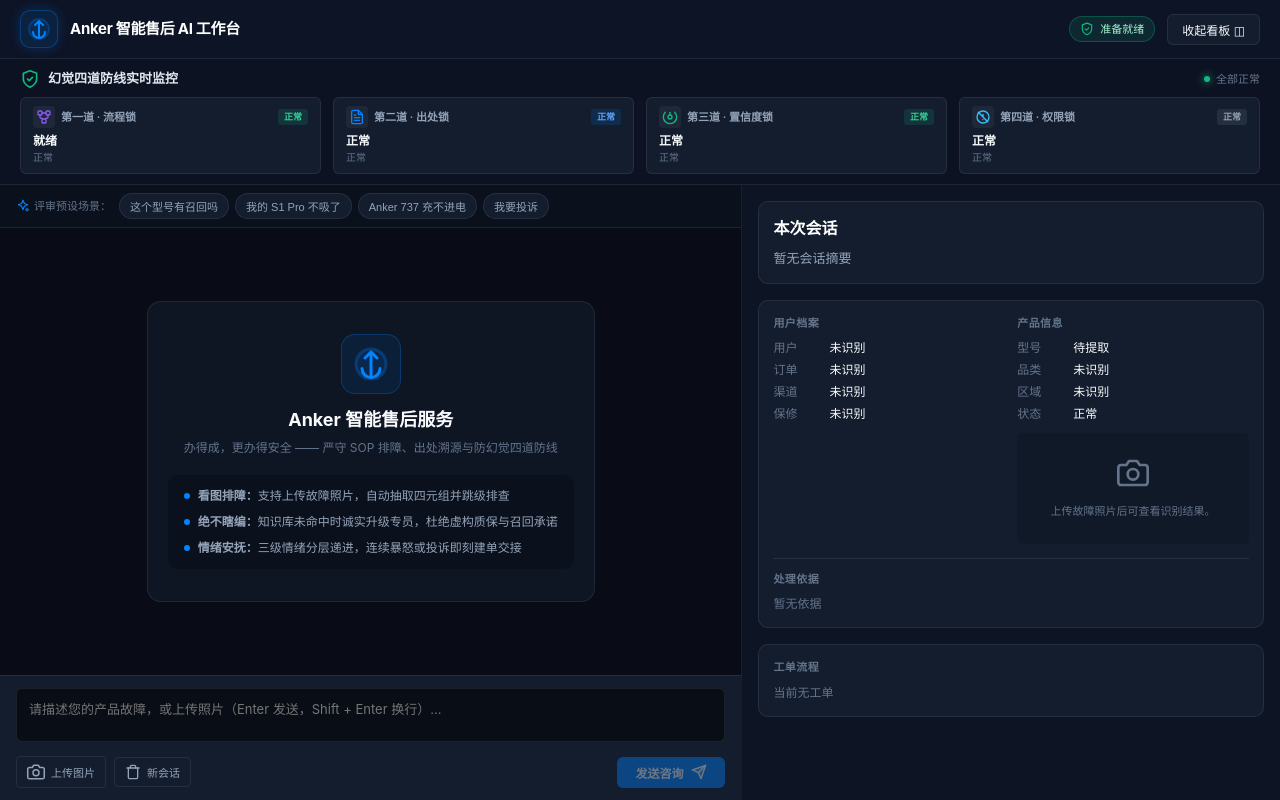
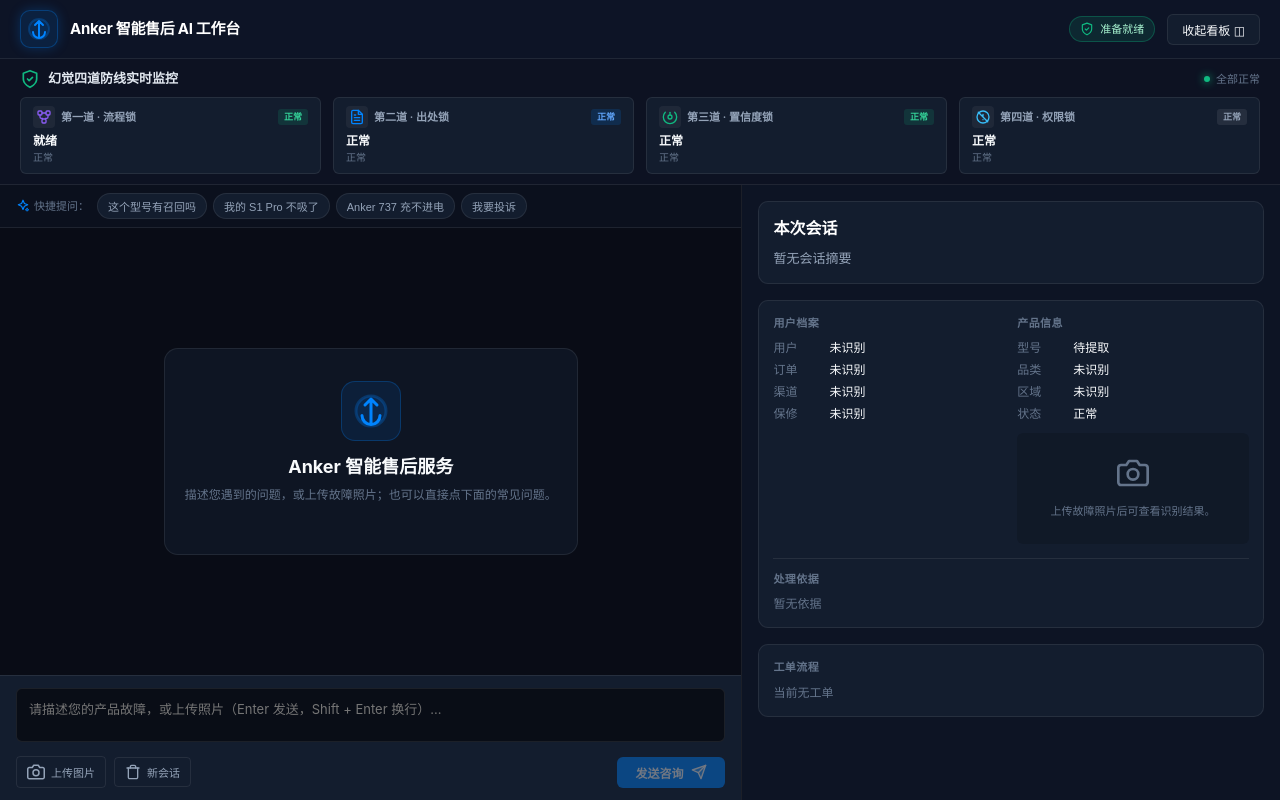
Before and after one commit to xyyi0719/anker-aftersales-ai-agent, a React (Vite) app in the folder frontend/: page / in a window 1280 px wide. Built offline with nearby package versions, Linux system fonts and the light colour scheme.

Commit message:
refactor(frontend): B2 欢迎区与快捷提问文案去掉机制名

```diff
--- a/frontend/src/components/ChatWindow.tsx
+++ b/frontend/src/components/ChatWindow.tsx
@@ -101,7 +101,7 @@
       <div className="demo-presets-strip">
         <span className="presets-label">
           <IconSparkles size={14} color="#0084ff" />
-          <span>评审预设场景：</span>
+          <span>快捷提问：</span>
         </span>
         <div className="presets-buttons">
           {DEMO_PRESETS.map((p, idx) => (
@@ -127,22 +127,8 @@
             </div>
             <h2>Anker 智能售后服务</h2>
             <p className="welcome-subtitle">
-              办得成，更办得安全 —— 严守 SOP 排障、出处溯源与防幻觉四道防线
+              描述您遇到的问题，或上传故障照片；也可以直接点下面的常见问题。
             </p>
-            <div className="welcome-features-list">
-              <div className="feature-item">
-                <span className="feature-dot" />
-                <span><strong>看图排障：</strong>支持上传故障照片，自动抽取四元组并跳级排查</span>
-              </div>
-              <div className="feature-item">
-                <span className="feature-dot" />
-                <span><strong>绝不瞎编：</strong>知识库未命中时诚实升级专员，杜绝虚构质保与召回承诺</span>
-              </div>
-              <div className="feature-item">
-                <span className="feature-dot" />
-                <span><strong>情绪安抚：</strong>三级情绪分层递进，连续暴怒或投诉即刻建单交接</span>
-              </div>
-            </div>
           </div>
         ) : (
           messages.map(m => (
```
Also changed, not shown: 3 other files (tests, documents, lock files or other folders).
